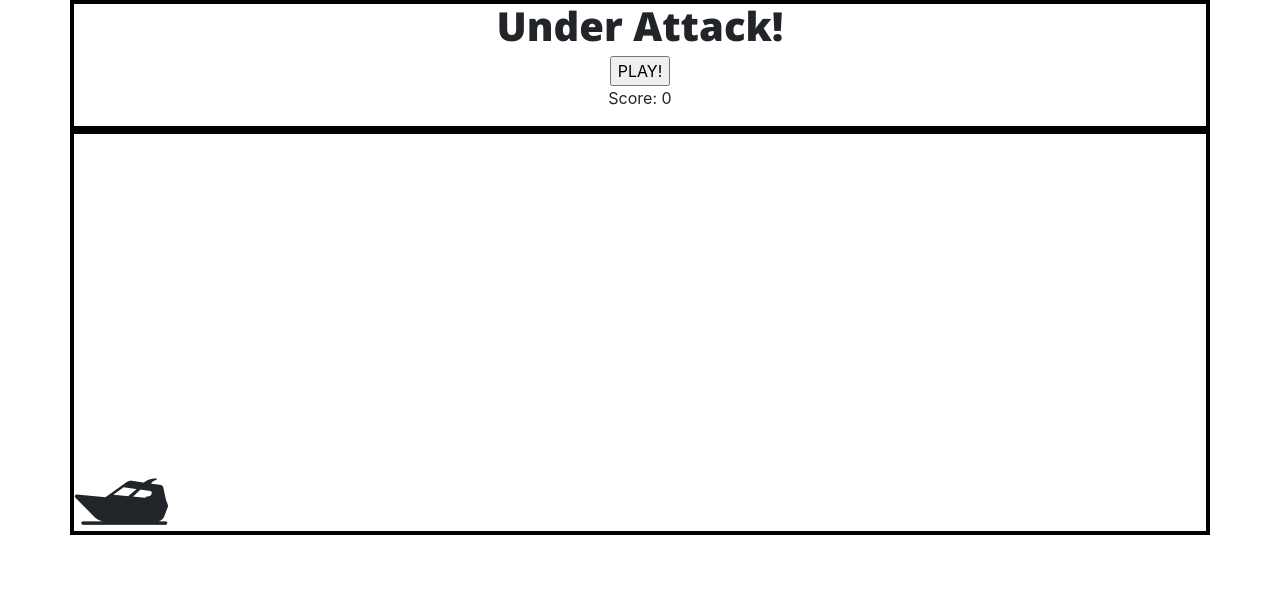
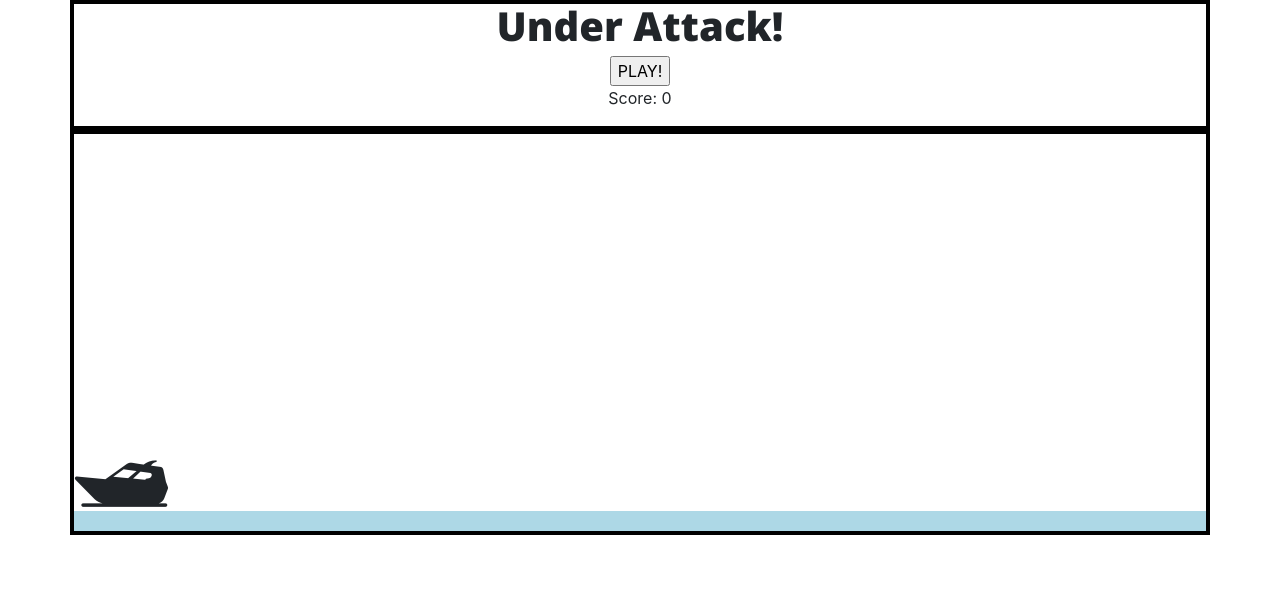
Before and after one commit to geralle/q1-project, a website: page index.html in a window 1280 px wide. Drawn offline with nearby package versions, Linux system fonts and the light colour scheme.

Commit message:
fixed boat

```diff
--- a/app.js
+++ b/app.js
@@ -1,9 +1,9 @@
 var position = 0;
-var moveOver = 30;
+var moveOver = 40;
 var bombsDisplayed = [];
 var gameOn = true;
 var gameTime = 175;
-var blastZone = 66;
+var blastZone = 50;
 
 var userScore = 0;
 startButton = document.getElementById('play-button')
--- a/css/style.css
+++ b/css/style.css
@@ -29,15 +29,6 @@
   to {
     top: 95%; } }
 
-@media (max-width: 770px) {
-  .desktop {
-    display: none; } }
-
-@media (max-width: 770px) {
-  #usr {
-    margin: -112px 0 0 0;
-    font-size: 30px; } }
-
 #player-container {
   height: 50px; }
 
@@ -49,8 +40,23 @@
 }*/
 #usr {
   /*border: 2px solid green;*/
-  margin: -112px 0 0 0;
+  margin: -130px 0 -30px 0;
   font-size: 95px; }
+
+#game-floor {
+  height: 20px;
+  width: 99.3%;
+  background-color: lightblue;
+  margin: -47px 0 0 4px; }
+
+@media (max-width: 770px) {
+  .desktop {
+    display: none; } }
+
+@media (max-width: 770px) {
+  #usr {
+    margin: -112px 0 0 0;
+    font-size: 30px; } }
 
 /*LEADERBOARD*/
 #high-scores {
--- a/scss/style.css
+++ b/scss/style.css
@@ -38,20 +38,6 @@
     }
 }
 
-$mobile: " (max-width: 770px)";
-@media #{$mobile} {
-  .desktop {
-    display:none;
-  }
-}
-
-@media #{$mobile} {
-  #usr{
-    margin: -112px 0 0 0;
-    font-size: 30px;
-  }
-}
-
 #player-container {
   height: 50px;
 }
@@ -65,8 +51,29 @@ $mobile: " (max-width: 770px)";
 
 #usr{
   /*border: 2px solid green;*/
-  margin: -112px 0 0 0;
+  margin: -130px 0 -30px 0;
   font-size: 95px;
+}
+
+#game-floor{
+  height: 20px;
+  width: 99.3%;
+  background-color: lightblue;
+  margin: -47px 0 0 4px;
+}
+
+$mobile: " (max-width: 770px)";
+@media #{$mobile} {
+  .desktop {
+    display:none;
+  }
+}
+
+@media #{$mobile} {
+  #usr{
+    margin: -112px 0 0 0;
+    font-size: 30px;
+  }
 }
 
 /*LEADERBOARD*/
```
